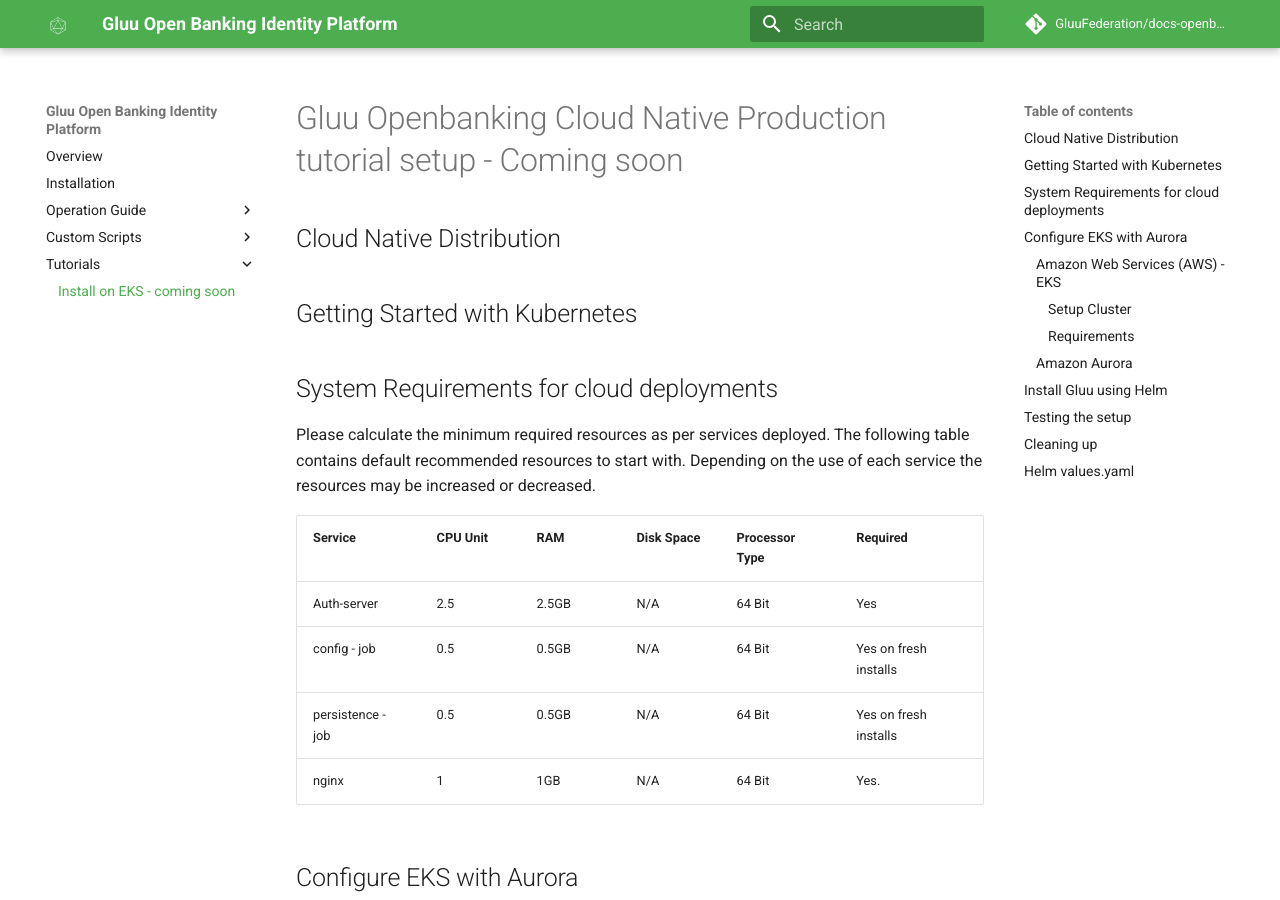
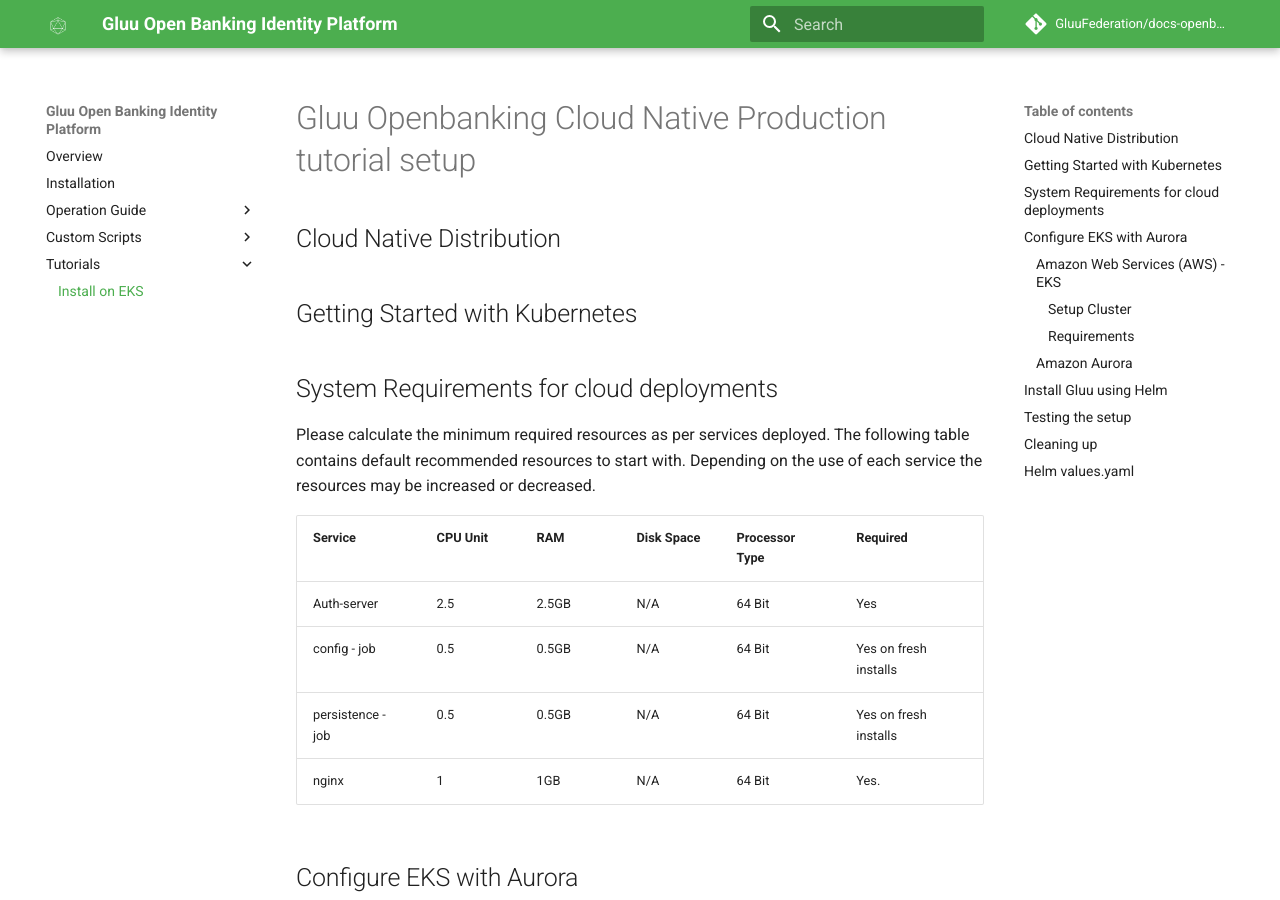
Before and after one commit to GluuFederation/docs-openbanking-prod, an MkDocs documentation site: the page built from docs/source/tutorials/cn-prod-tutorial.md, in a window 1280 px wide and 900 px high. Built offline with MkDocs 1.6.1 and Material for MkDocs 9.7.7, drawn with Linux system fonts in a browser that asks for light colours; comment, search, counter and statistics services are not loaded.

Commit message:
docs: release install on EKS tutorial

```diff
--- a/docs/mkdocs.yml
+++ b/docs/mkdocs.yml
@@ -59,7 +59,7 @@ nav:
     - Introspection: scripts/introspection.md
     - Update Token: scripts/update-token.md
 - Tutorials:
-    - Install on EKS - coming soon: tutorials/cn-prod-tutorial.md
+    - Install on EKS: tutorials/cn-prod-tutorial.md
 #- Key Management: key-management.md
 #- Requirements by Country:
 #    - Australia: country/australia-reqs.md
--- a/docs/source/tutorials/cn-prod-tutorial.md
+++ b/docs/source/tutorials/cn-prod-tutorial.md
@@ -1,4 +1,4 @@
-# Gluu Openbanking Cloud Native Production tutorial setup - Coming soon
+# Gluu Openbanking Cloud Native Production tutorial setup
 
 ## Cloud Native Distribution
 
```
